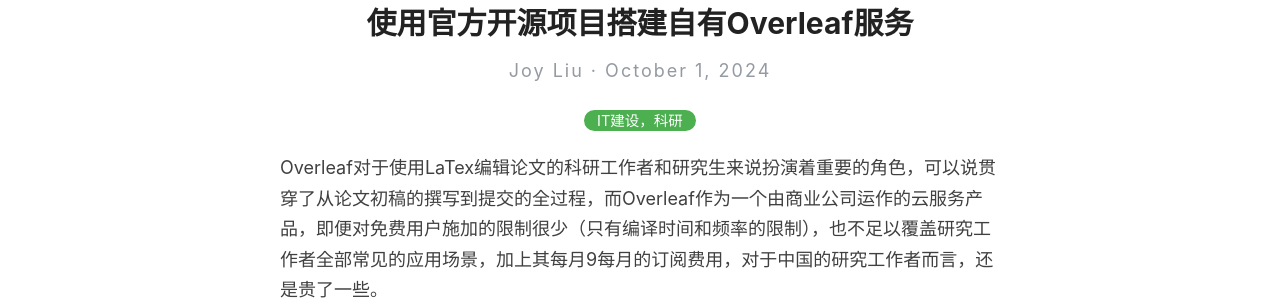
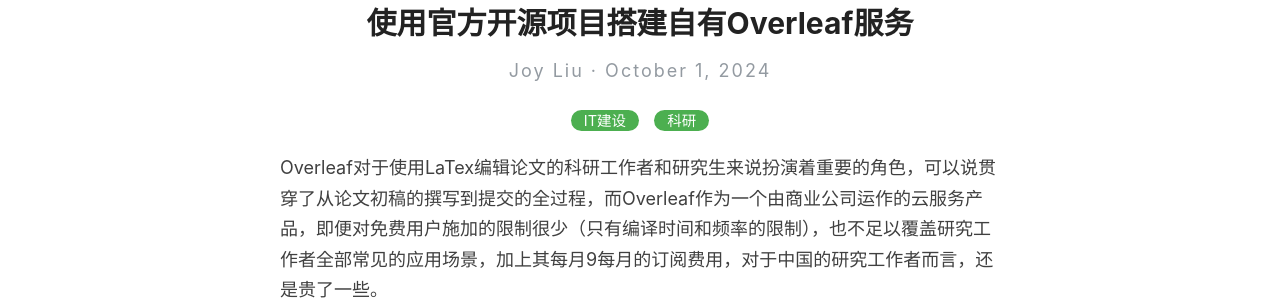
Before and after one commit to joyliu9562/joyliu.github.io, a Jekyll site: the page built from _posts/2024-10-01-Overleaf-Deployment.md, in a window 1280 px wide and 900 px high. Shown: the part 189-489 px from the top of the window. Built offline with Jekyll 4.4.1, drawn with Linux system fonts in a browser that asks for light colours.

Commit message:
blog press

```diff
--- a/_posts/2024-10-01-Overleaf-Deployment.md
+++ b/_posts/2024-10-01-Overleaf-Deployment.md
@@ -1,7 +1,7 @@
 ---
 layout: post
 title:  使用官方开源项目搭建自有Overleaf服务
-categories: [IT建设，科研]
+categories: [IT建设,科研]
 # excerpt: In graphic design, a pull quote (also known as a lift-out pull quote) is a key phrase, quotation, or excerpt that has been pulled from an article and used as a page layout graphic element, serving to entice readers into the article or to highlight a key topic.
 ---
 
```
